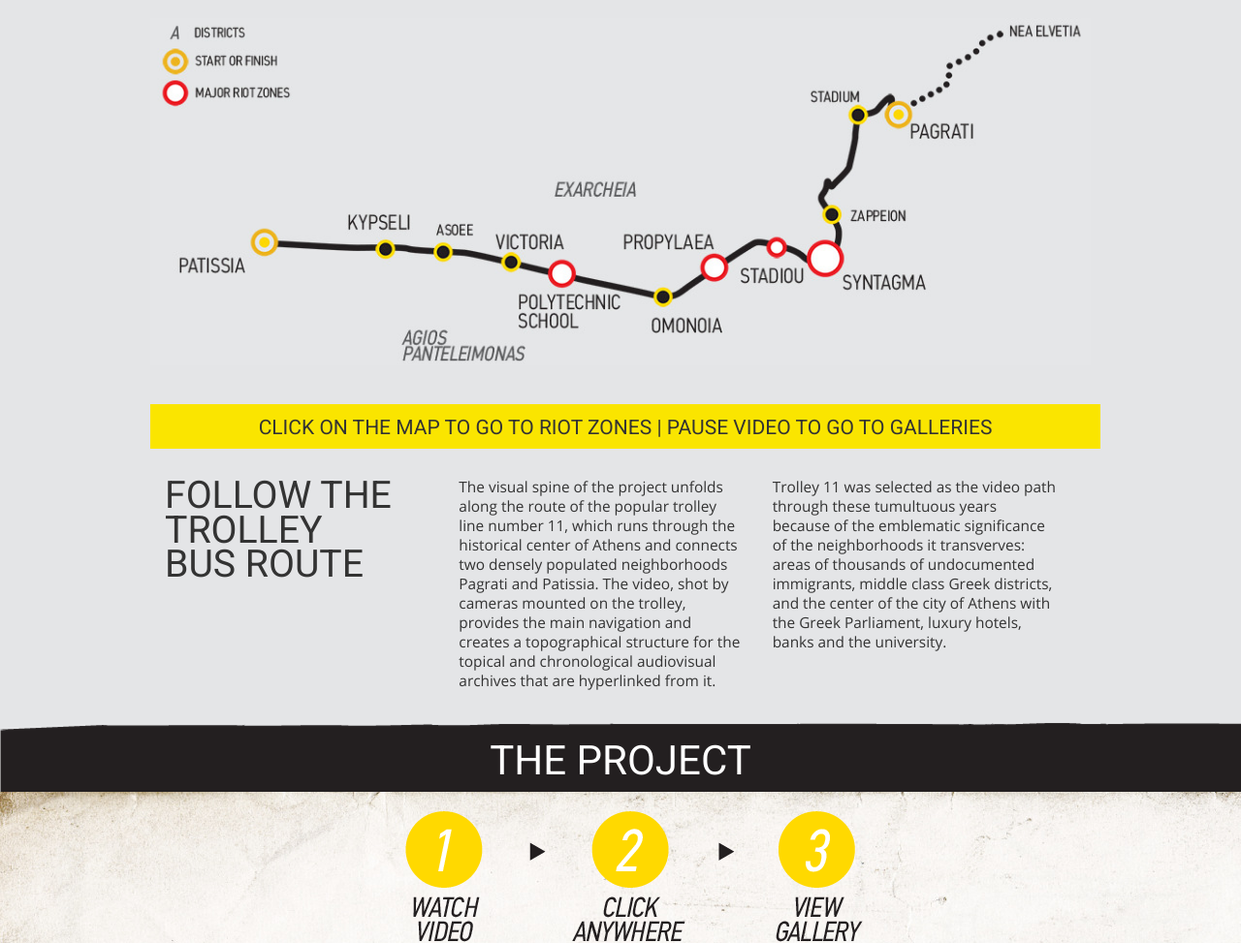
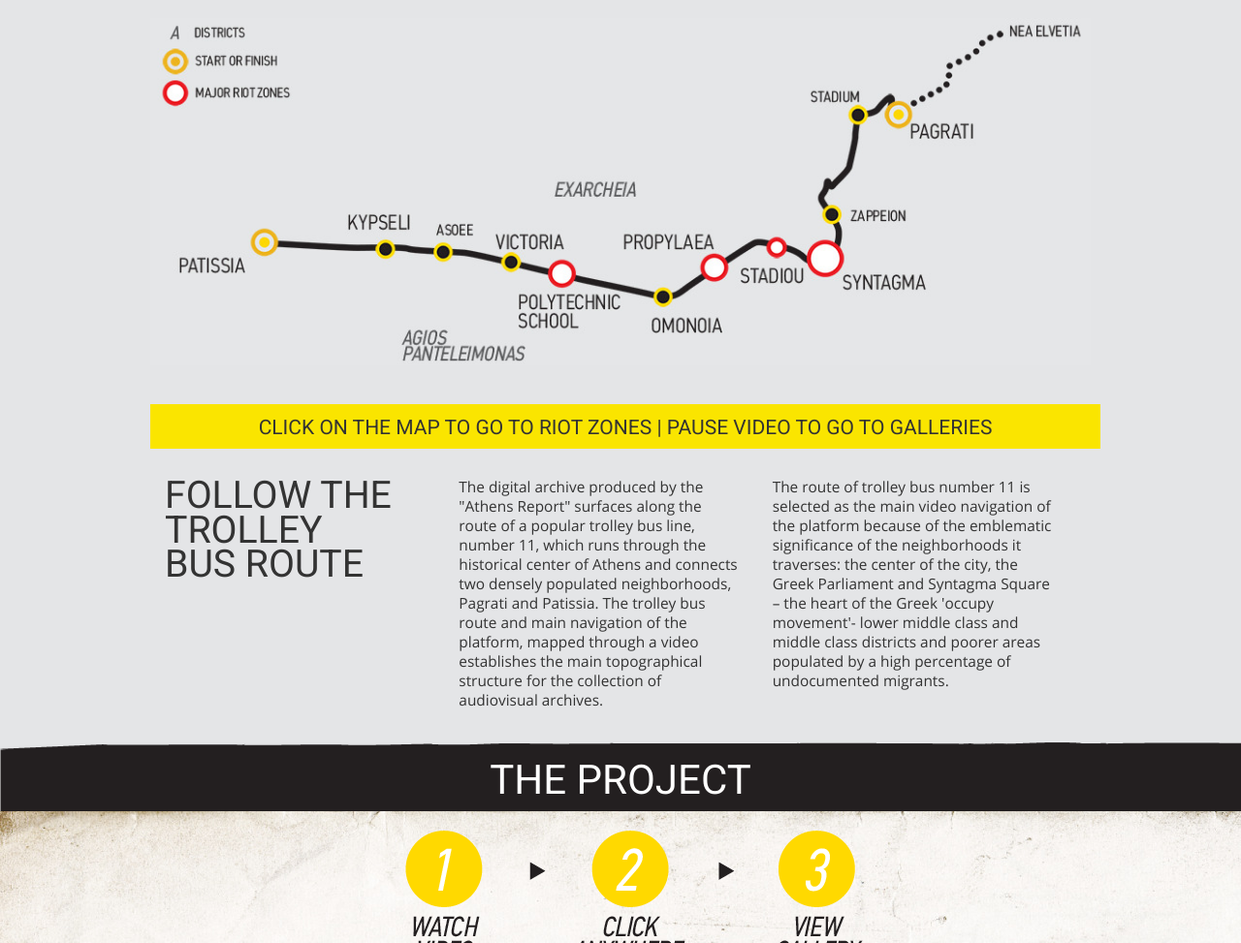
Before and after one commit to athensreport/athensreport.org, a Django app: page / in a window 1280 px wide. Shown: the part 1060-2033 px from the top of the page at 97% size. Run offline with Django 3.2, Linux system fonts and the light colour scheme; some libraries are stand-ins or nearby versions.

Commit message:
Update home text

```diff
--- a/athensreport/templates/base/home.html
+++ b/athensreport/templates/base/home.html
@@ -83,19 +83,20 @@
         </div>
         <div class="col-sm-4 route-info-first-text">
           <p>
-            The visual spine of the project unfolds along the route of the popular trolley line number 11,
-            which runs through the historical center of Athens and connects two densely populated
-            neighborhoods Pagrati and Patissia. The video, shot by cameras mounted on the trolley,
-            provides the main navigation and creates a topographical structure for the topical and
-            chronological audiovisual archives that are hyperlinked from it.
+            The digital archive produced by the "Athens Report" surfaces along the route of a popular
+            trolley bus line, number 11, which runs through the historical center of Athens and connects
+            two densely populated neighborhoods, Pagrati and Patissia. The trolley bus route and main
+            navigation of the platform, mapped through a video establishes the main topographical structure
+            for the collection of audiovisual archives.
           </p>
         </div>
         <div class="col-sm-4">
           <p>
-            Trolley 11 was selected as the video path through these tumultuous years because of the
-            emblematic significance of the neighborhoods it transverves: areas of thousands of undocumented
-            immigrants, middle class Greek districts, and the center of the city of Athens with the Greek
-            Parliament, luxury hotels, banks and the university.
+            The route of trolley bus number 11 is selected as the main video navigation of the platform
+            because of the emblematic significance of the neighborhoods it traverses: the center of the
+            city, the Greek Parliament and Syntagma Square – the heart of the Greek 'occupy movement'-
+            lower middle class and middle class districts and poorer areas populated by a high percentage
+            of undocumented migrants.
           </p>
         </div>
       </div>
```
